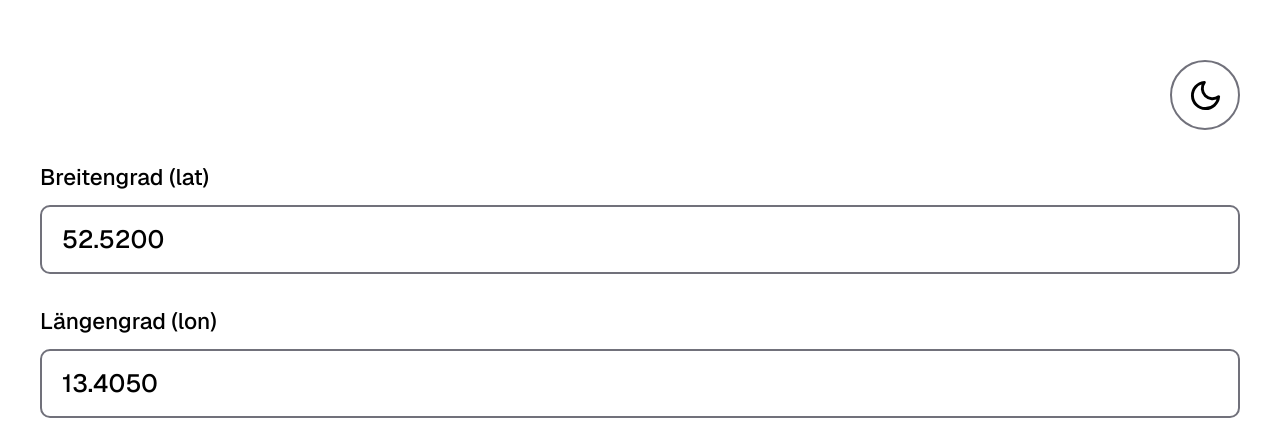
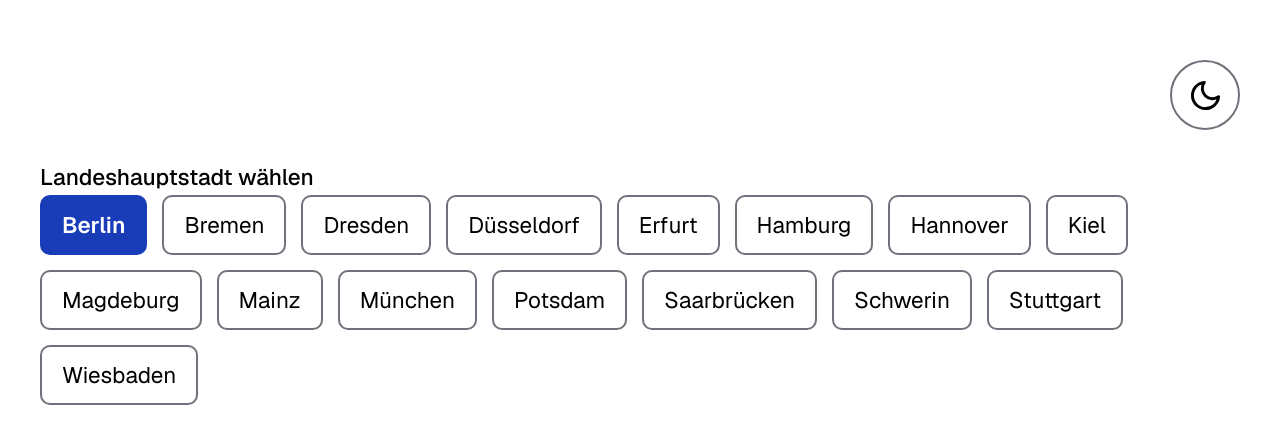
Before and after one commit to christianSozialhelden/experiment, a Next.js app: page / in a window 1280 px wide. Shown: the top 441 px of the page. Built offline with nearby package versions, Linux system fonts and the light colour scheme; no server answers.

Commit message:
api für öpnv korrigiert

```diff
--- a/app/OsmLinkForm.tsx
+++ b/app/OsmLinkForm.tsx
@@ -39,6 +39,25 @@ type Weather = {
   windSpeed: number;
   code: number;
 };
+
+const CAPITALS = [
+  { name: "Berlin", lat: "52.5200", lon: "13.4050" },
+  { name: "Bremen", lat: "53.0793", lon: "8.8017" },
+  { name: "Dresden", lat: "51.0504", lon: "13.7373" },
+  { name: "Düsseldorf", lat: "51.2277", lon: "6.7735" },
+  { name: "Erfurt", lat: "50.9848", lon: "11.0299" },
+  { name: "Hamburg", lat: "53.5511", lon: "9.9937" },
+  { name: "Hannover", lat: "52.3759", lon: "9.7320" },
+  { name: "Kiel", lat: "54.3233", lon: "10.1228" },
+  { name: "Magdeburg", lat: "52.1205", lon: "11.6276" },
+  { name: "Mainz", lat: "50.0000", lon: "8.2711" },
+  { name: "München", lat: "48.1351", lon: "11.5820" },
+  { name: "Potsdam", lat: "52.3906", lon: "13.0645" },
+  { name: "Saarbrücken", lat: "49.2402", lon: "6.9969" },
+  { name: "Schwerin", lat: "53.6355", lon: "11.4012" },
+  { name: "Stuttgart", lat: "48.7758", lon: "9.1829" },
+  { name: "Wiesbaden", lat: "50.0782", lon: "8.2398" },
+];
 
 export default function OsmLinkForm() {
   const [lat, setLat] = useState("52.5200");
@@ -105,6 +124,34 @@ export default function OsmLinkForm() {
 
   return (
     <div className="flex w-full flex-col gap-6">
+      <fieldset className="flex flex-col gap-3">
+        <legend className="text-lg font-medium text-black dark:text-zinc-50">
+          Landeshauptstadt wählen
+        </legend>
+        <div className="flex flex-wrap gap-3">
+          {CAPITALS.map((city) => {
+            const active = city.lat === lat && city.lon === lon;
+            return (
+              <button
+                key={city.name}
+                type="button"
+                aria-pressed={active}
+                onClick={() => {
+                  setLat(city.lat);
+                  setLon(city.lon);
+                }}
+                className={`min-h-12 rounded-lg border-2 px-4 py-2 text-lg transition-colors ${
+                  active
+                    ? "border-blue-800 bg-blue-800 font-semibold text-white dark:border-blue-300 dark:bg-blue-300 dark:text-black"
+                    : "border-zinc-500 text-black hover:bg-black/[.06] dark:border-zinc-400 dark:text-zinc-50 dark:hover:bg-[#1a1a1a]"
+                }`}
+              >
+                {city.name}
+              </button>
+            );
+          })}
+        </div>
+      </fieldset>
       <div className="flex flex-col gap-6">
         <label className="flex flex-col gap-2 text-lg font-medium text-black dark:text-zinc-50">
           Breitengrad (lat)
--- a/app/TransitDepartures.tsx
+++ b/app/TransitDepartures.tsx
@@ -23,6 +23,7 @@ type Departure = {
   mode: string;
   color: string;
   textColor: string;
+  stopName: string;
   departure: string;
   scheduledDeparture: string;
   cancelled: boolean;
@@ -33,6 +34,49 @@ type Props = {
   lon: number;
   enabled: boolean;
 };
+
+type NearbyStop = { stopId: string; name: string; lat: number; lon: number };
+
+function distanceMeters(
+  aLat: number,
+  aLon: number,
+  bLat: number,
+  bLon: number,
+) {
+  const latMeters = (bLat - aLat) * 111320;
+  const lonMeters = (bLon - aLon) * 111320 * Math.cos((aLat * Math.PI) / 180);
+  return Math.hypot(latMeters, lonMeters);
+}
+
+async function findNearestStop(
+  lat: number,
+  lon: number,
+  signal: AbortSignal,
+): Promise<NearbyStop | null> {
+  for (const radiusKm of [1, 5, 20]) {
+    const dLat = radiusKm / 111.32;
+    const dLon = radiusKm / (111.32 * Math.cos((lat * Math.PI) / 180));
+    const params = new URLSearchParams({
+      min: `${lat - dLat},${lon - dLon}`,
+      max: `${lat + dLat},${lon + dLon}`,
+    });
+    const res = await fetch(
+      `https://api.transitous.org/api/v1/map/stops?${params}`,
+      { signal },
+    );
+    if (!res.ok) throw new Error(`HTTP ${res.status}`);
+    const stops: NearbyStop[] = await res.json();
+    if (stops.length > 0) {
+      return stops.reduce((nearest, stop) =>
+        distanceMeters(lat, lon, stop.lat, stop.lon) <
+        distanceMeters(lat, lon, nearest.lat, nearest.lon)
+          ? stop
+          : nearest,
+      );
+    }
+  }
+  return null;
+}
 
 export default function TransitDepartures({ lat, lon, enabled }: Props) {
   const coordKey = `${lat},${lon}`;
@@ -49,19 +93,17 @@ export default function TransitDepartures({ lat, lon, enabled }: Props) {
     const controller = new AbortController();
     const timer = setTimeout(async () => {
       try {
-        const geoRes = await fetch(
-          `https://api.transitous.org/api/v1/reverse-geocode?place=${lat},${lon}`,
-          { signal: controller.signal },
-        );
-        if (!geoRes.ok) throw new Error(`HTTP ${geoRes.status}`);
-        const places = await geoRes.json();
-        const stop = places.find((p: { type: string }) => p.type === "STOP");
+        const stop = await findNearestStop(lat, lon, controller.signal);
         if (!stop) {
           setResult({ key: coordKey, stopName: "", departures: [] });
           return;
         }
 
-        const params = new URLSearchParams({ stopId: stop.id, n: "8" });
+        const params = new URLSearchParams({
+          stopId: stop.stopId,
+          n: "12",
+          radius: "600",
+        });
         const res = await fetch(
           `https://api.transitous.org/api/v1/stoptimes?${params}`,
           { signal: controller.signal },
@@ -93,6 +135,7 @@ export default function TransitDepartures({ lat, lon, enabled }: Props) {
               mode: s.mode,
               color: s.routeColor ? `#${s.routeColor}` : "",
               textColor: s.routeTextColor ? `#${s.routeTextColor}` : "",
+              stopName: s.place.name,
               departure: s.place.departure,
               scheduledDeparture: s.place.scheduledDeparture,
               cancelled: s.cancelled,
@@ -119,7 +162,9 @@ export default function TransitDepartures({ lat, lon, enabled }: Props) {
         Abfahrten (ÖPNV &amp; Bahn)
       </h2>
       {current?.stopName && (
-        <p className="text-zinc-700 dark:text-zinc-300">{current.stopName}</p>
+        <p className="text-zinc-700 dark:text-zinc-300">
+          Haltestellen um {current.stopName}
+        </p>
       )}
       {current === null ? (
         <p className="mt-2 text-zinc-700 dark:text-zinc-300">Lädt …</p>
@@ -153,7 +198,7 @@ export default function TransitDepartures({ lat, lon, enabled }: Props) {
                 <span className="flex-1 text-zinc-800 dark:text-zinc-200">
                   {d.headsign}
                   <span className="block text-base text-zinc-700 dark:text-zinc-300">
-                    {MODE_LABELS[d.mode] ?? d.mode}
+                    {MODE_LABELS[d.mode] ?? d.mode} · {d.stopName}
                   </span>
                 </span>
                 <span className="whitespace-nowrap tabular-nums text-zinc-800 dark:text-zinc-200">
```
Also changed, not shown: 1 other file (tests, documents, lock files or other folders).
